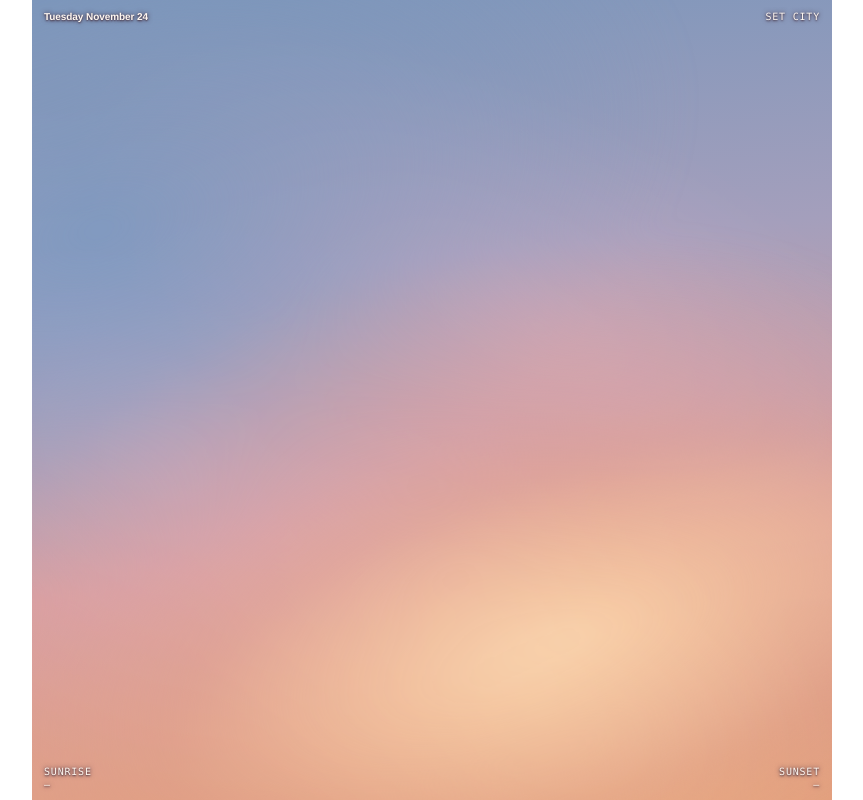
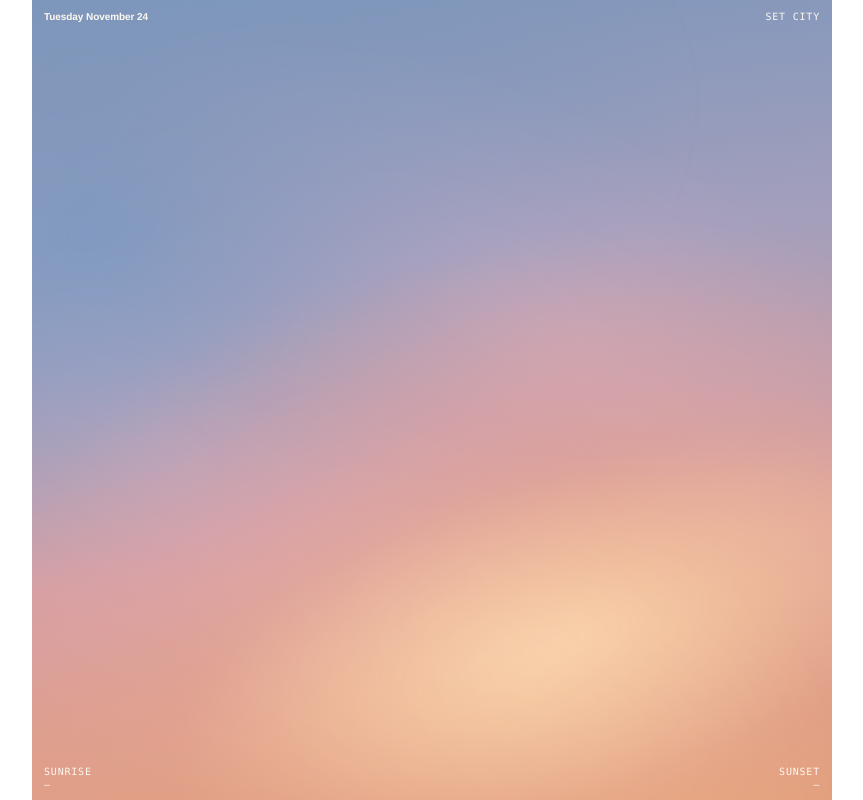
Before and after one commit to karinaxyz/daily-writing-mood-lamp, a plain HTML site: page index.html in a window 1280 px wide. Shown: the whole page, without its empty margins (208-1071 px from the left). Drawn offline with Linux system fonts and the light colour scheme.

Commit message:
Remove mood lamp text shadow

```diff
--- a/index.html
+++ b/index.html
@@ -58,7 +58,6 @@
     font-size: clamp(8px, 3.5vmin, 10px);
     letter-spacing: .08em;
     text-transform: uppercase;
-    text-shadow: 0 1px 2px #463343, 0 0 5px #463343;
   }
   .edge {
     position: absolute; inset: auto 0 0; display: flex; justify-content: space-between;
```
